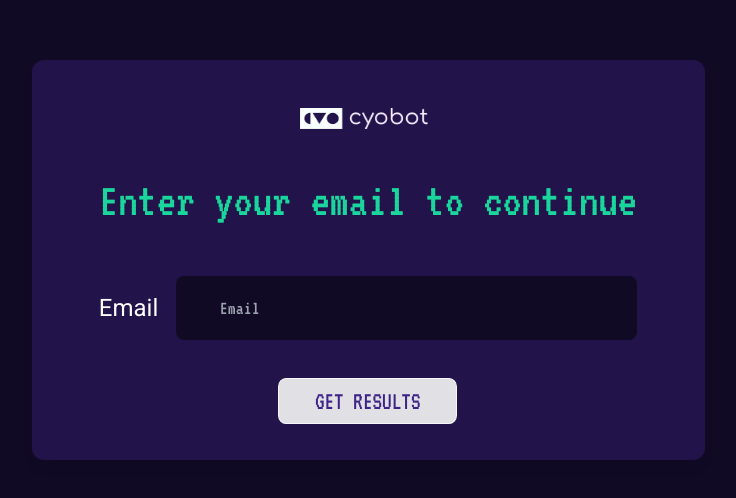
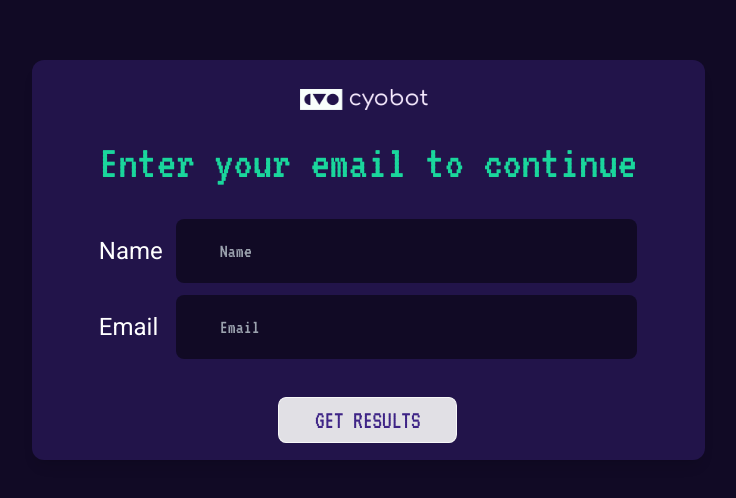
Before and after one commit to devcyobot/quiz-robotics-quest, a Next.js app: page /email-invitation in a window 1280 px wide. Shown: the part 140-638 px from the top of the page, without its empty margins (272-1008 px from the left). Built offline with nearby package versions, Linux system fonts and the light colour scheme.

Commit message:
add displayName

```diff
--- a/src/packages/client/component/form/EmailInvitation.tsx
+++ b/src/packages/client/component/form/EmailInvitation.tsx
@@ -17,6 +17,7 @@ export const formSubmit = async (
 ) => {
   const formObject = {
     email: (formData.get("email") as string) || "",
+    displayName: (formData.get("displayName") as string) || "",
   };
 
   const res = await submit(formObject);
@@ -77,6 +78,14 @@ const EmailInvitaion: FC = () => {
           </h1>
           <form className="mx-auto w-4/5" onSubmit={handleSubmit}>
             <label className="text-base sm:text-lg md:text-xl xl:text-2xl text-white font-robotoRegular mt-3 grid grid-cols-[1fr_4fr] sm:grid-cols-[1fr_6fr] items-center">
+              Name
+              <FormInput
+                typeInput="text"
+                name="displayName"
+                placeHolder="Name"
+              />
+            </label>
+            <label className="text-base sm:text-lg md:text-xl xl:text-2xl text-white font-robotoRegular mt-3 grid grid-cols-[1fr_4fr] sm:grid-cols-[1fr_6fr] items-center">
               Email
               <FormInput typeInput="email" name="email" placeHolder="Email" />
             </label>
--- a/src/packages/client/context/QuizContext.tsx
+++ b/src/packages/client/context/QuizContext.tsx
@@ -28,7 +28,11 @@ export const QuizProvider: React.FC<QuizProviderProps> = ({
 
   const submitQuiz = async (user: SubmitRequest) => {
     const result = await request(
-      { email: user.email, formResponse: { answers } },
+      {
+        email: user.email,
+        displayName: user.displayName,
+        formResponse: { answers },
+      },
       `robotics-quest-quiz-responses`,
       "POST"
     );
--- a/src/packages/client/context/types.ts
+++ b/src/packages/client/context/types.ts
@@ -1,5 +1,8 @@
 import { ReactNode } from "react";
-export type SubmitQuiz = (args: { email: string }) => Promise<SubmitResult>;
+export type SubmitQuiz = (args: {
+  email: string;
+  displayName: string;
+}) => Promise<SubmitResult>;
 
 // Define the types for the context type and the provider props
 export type QuizContextType = {
@@ -18,6 +21,7 @@ export type QuizProviderProps = {
 
 export type SubmitRequest = {
   email: string;
+  displayName: string;
   formResponse?: {
     answers: Record<string, string[]>;
   };
```
